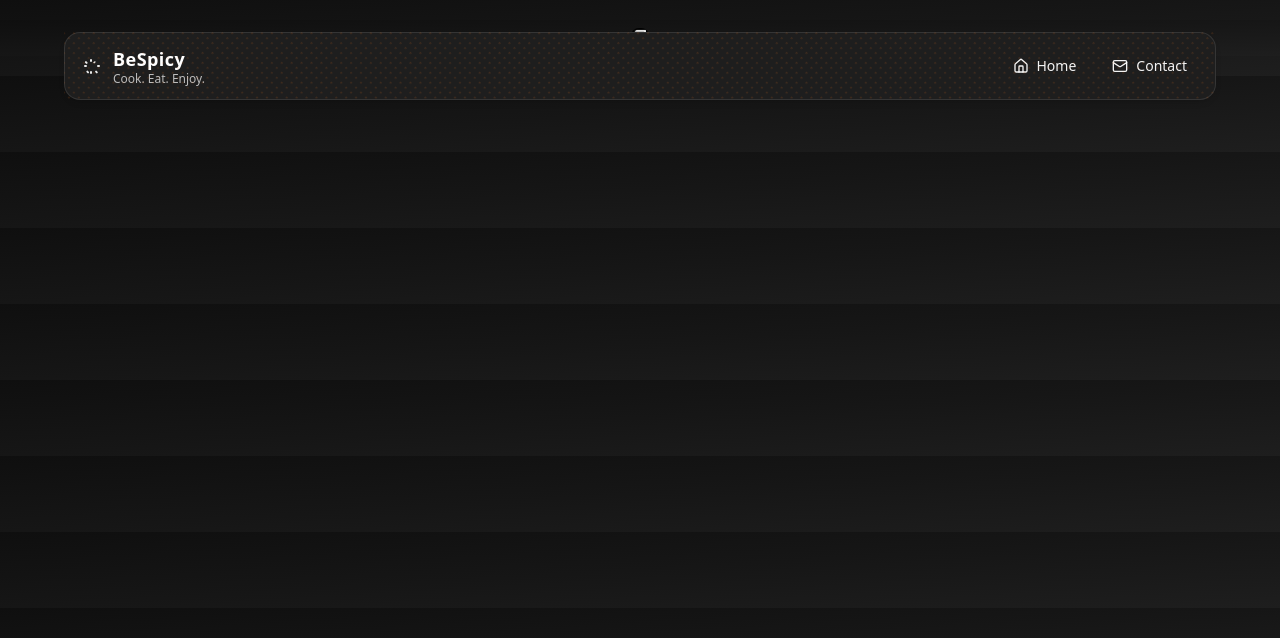
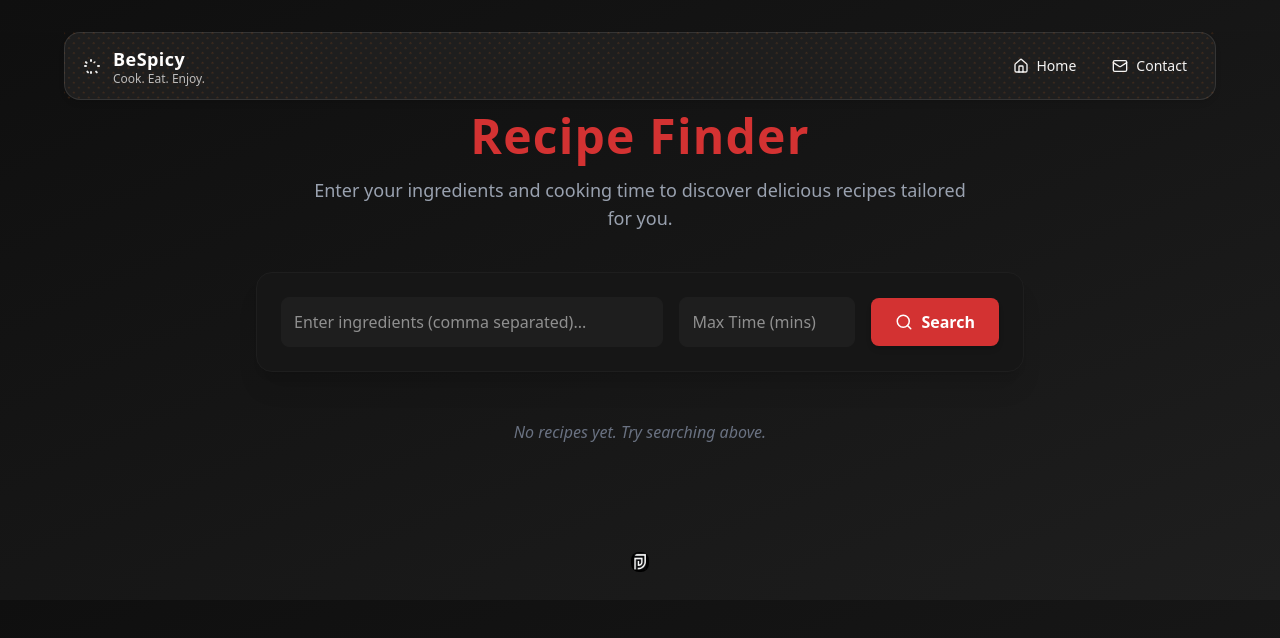
Before and after one commit to pj1607/BeSpicy, a React (Vite) app in the folder frontend/: page /Recipe in a window 1280 px wide. Shown: the top 638 px of the page. Built offline with nearby package versions, Linux system fonts and the light colour scheme.

Commit message:
Fix: updated

```diff
--- a/frontend/src/App.jsx
+++ b/frontend/src/App.jsx
@@ -3,6 +3,7 @@ import { BrowserRouter as Router, Routes, Route } from "react-router-dom";
 import NavBar from "./components/NavBar";
 import Home from "./pages/Home";
 import Footer from "./components/Footer";
+import Recipe from "./pages/Recipe";
 
 const App = () => {
   return (
@@ -11,6 +12,7 @@ const App = () => {
         <NavBar />
         <Routes>
           <Route path="/" element={<Home />} />
+          <Route path="/Recipe" element={<Recipe />} />
         </Routes>
         <Footer/>
       </div>
--- a/frontend/src/components/Hero.jsx
+++ b/frontend/src/components/Hero.jsx
@@ -49,11 +49,9 @@ const Hero = () => {
           </p>
           <div className="flex flex-col sm:flex-row gap-4 justify-center md:justify-start">
             <button className="cursor-pointer px-6 py-3 rounded-xl bg-white text-black font-semibold shadow-lg hover:bg-white/80 transition">
-             Find recipes
+             Find recipes using ingredients
             </button>
-            <button className="cursor-pointer px-6 py-3 rounded-xl border-2 border-white  text-white hover:bg-white/10 ">
-              Learn More
-            </button>
+
           </div>
         </motion.div>
 
--- a/frontend/src/components/NavBar.jsx
+++ b/frontend/src/components/NavBar.jsx
@@ -108,7 +108,7 @@ const NavBar = () => {
                 onClick={() => setMenuOpen(false)}
                 className="flex items-center gap-3 p-3 rounded-xl border border-white/20 hover:border-white/50 transition-all"
               >
-                <div className="w-10 h-10 flex items-center justify-center rounded-lg bg-white/10 text-white">
+                <div className="w-10 h-10 flex items-center justify-center rounded-lg bg-[#d33232] text-white">
                   <item.Icon size={20} />
                 </div>
                 <div>
--- a/frontend/src/components/Search.jsx
+++ b/frontend/src/components/Search.jsx
@@ -69,7 +69,7 @@ const SearchRecipes = () => {
         />
         <button
           onClick={handleSearch}
-          className="cursor-pointer px-6 py-3 bg-[#d33232] text-white rounded-r-full shadow-md hover:bg-red-600 transition"
+          className="cursor-pointer px-6 py-3 bg-[#d33232] text-white rounded-r-full shadow-md hover:bg-[#e09811] transition"
         >
           Search
         </button>
--- /dev/null
+++ b/frontend/src/pages/Recipe.jsx
@@ -0,0 +1,115 @@
+import React, { useState } from "react";
+import { Search } from "lucide-react";
+
+function Recipe() {
+  const [ingredients, setIngredients] = useState("");
+  const [time, setTime] = useState("");
+  const [recipes, setRecipes] = useState([]);
+  const [loading, setLoading] = useState(false);
+  const [error, setError] = useState(null);
+
+  const fetchRecipes = async () => {
+    setLoading(true);
+    setError(null);
+
+    try {
+      let url = `http://127.0.0.1:8000/recommend?ingredients=${encodeURIComponent(
+        ingredients
+      )}&top_n=10`;
+      if (time) url += `&max_time=${time}`;
+
+      const response = await fetch(url);
+      if (!response.ok) throw new Error("Failed to fetch recipes");
+
+      const data = await response.json();
+      setRecipes(data.results || []);
+    } catch (err) {
+      setError(err.message);
+      setRecipes([]);
+    } finally {
+      setLoading(false);
+    }
+  };
+
+  return (
+    <section className="max-container padding-container flex flex-col items-center py-12 mt-8 lg:py-20">
+      <div className="text-center mb-10">
+        <h1 className="text-4xl md:text-5xl font-extrabold tracking-wide text-[#d33232]">
+          Recipe Finder
+        </h1>
+        <p className="text-gray-400 mt-4 text-lg max-w-2xl mx-auto">
+          Enter your ingredients and cooking time to discover delicious recipes
+          tailored for you.
+        </p>
+      </div>
+
+      <div className="flex flex-col md:flex-row items-center gap-4 bg-[#161616] p-6 rounded-2xl shadow-xl w-full max-w-3xl border border-[#1e1e1e]">
+        <input
+          type="text"
+          placeholder="Enter ingredients (comma separated)..."
+          value={ingredients}
+          onChange={(e) => setIngredients(e.target.value)}
+          className="w-full md:flex-1 border border-[#1e1e1e] bg-[#1e1e1e] text-white p-3 rounded-lg focus:outline-none focus:ring-2 focus:ring-[#d33232] transition"
+        />
+        <input
+          type="number"
+          placeholder="Max Time (mins)"
+          value={time}
+          onChange={(e) => setTime(e.target.value)}
+          className="w-full md:w-44 border border-[#1e1e1e] bg-[#1e1e1e] text-white p-3 rounded-lg focus:outline-none focus:ring-2 focus:ring-[#d33232] transition"
+        />
+        <button
+          onClick={fetchRecipes}
+          className="flex items-center justify-center gap-2 bg-[#d33232] hover:bg-[#b72c2c] text-white font-semibold px-6 py-3 rounded-lg shadow-md transition-all"
+        >
+          <Search size={18} />
+          Search
+        </button>
+      </div>
+
+      {loading && <p className="mt-6 text-gray-400">Loading recipes...</p>}
+      {error && <p className="mt-6 text-red-500">Error: {error}</p>}
+
+      <div className="mt-12 w-full max-w-3xl space-y-5">
+        {recipes.length === 0 && !loading && !error ? (
+          <p className="text-center text-gray-500 italic">
+            No recipes yet. Try searching above.
+          </p>
+        ) : (
+          recipes.map((r, index) => (
+            <div
+              key={index}
+              className="p-6 bg-[#1e1e1e] rounded-xl shadow-lg border border-[#161616] hover:border-[#d33232] transition flex flex-col md:flex-row gap-6"
+            >
+              {r.image && (
+                <img
+                  src={r.image}
+                  alt={r.recipe}
+                  className="w-full md:w-40 h-40 object-cover rounded-lg"
+                />
+              )}
+              <div className="flex-1">
+                <h2 className="text-2xl font-bold text-[#d33232] mb-2">
+                  {r.recipe}
+                </h2>
+                <p className="text-gray-400">Time: {r.time || "N/A"} mins</p>
+                {r.url && (
+                  <a
+                    href={r.url}
+                    target="_blank"
+                    rel="noreferrer"
+                    className="inline-block mt-3 text-sm font-medium text-[#d33232] hover:underline"
+                  >
+                    View Recipe →
+                  </a>
+                )}
+              </div>
+            </div>
+          ))
+        )}
+      </div>
+    </section>
+  );
+}
+
+export default Recipe;
```
